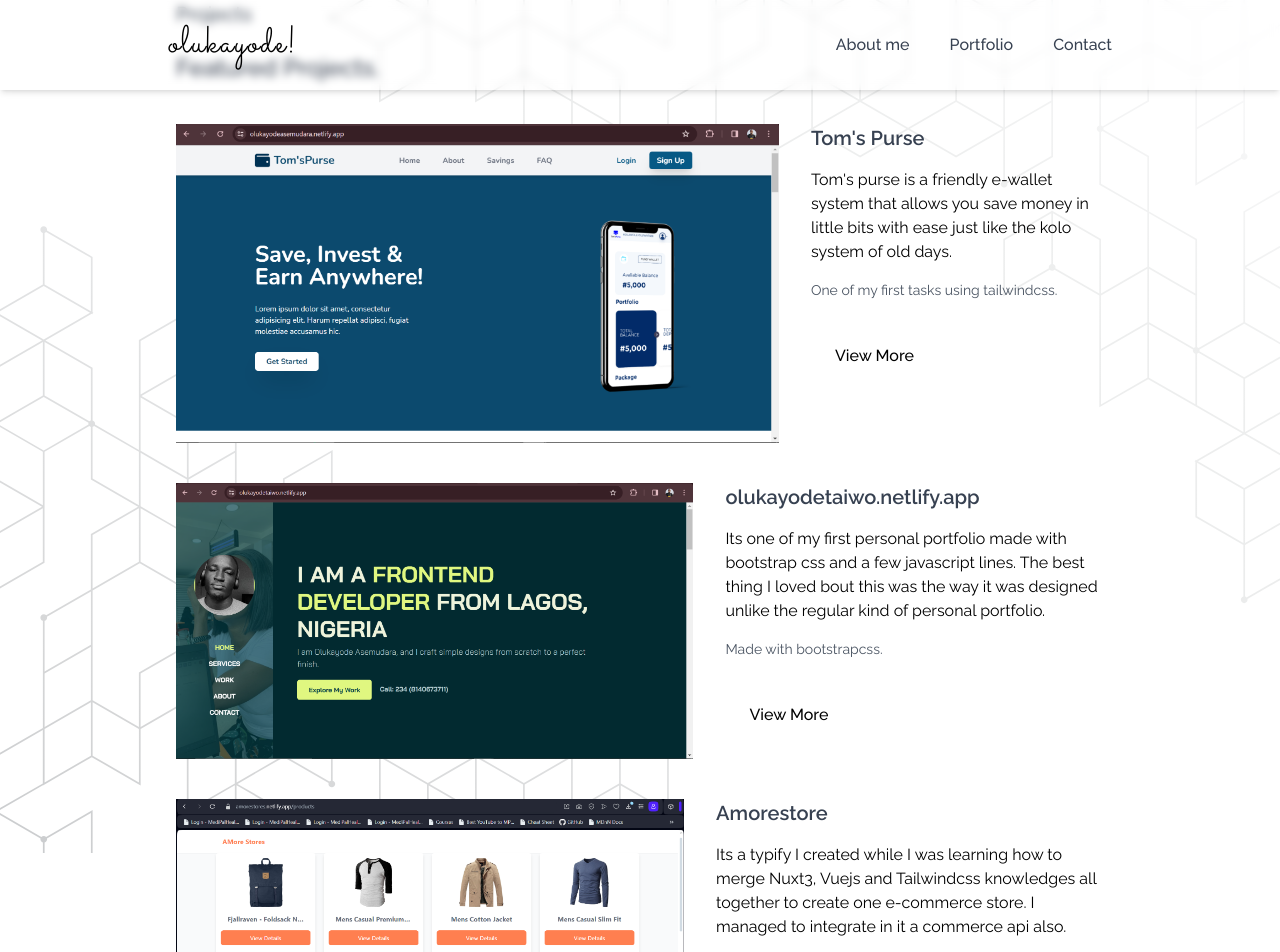
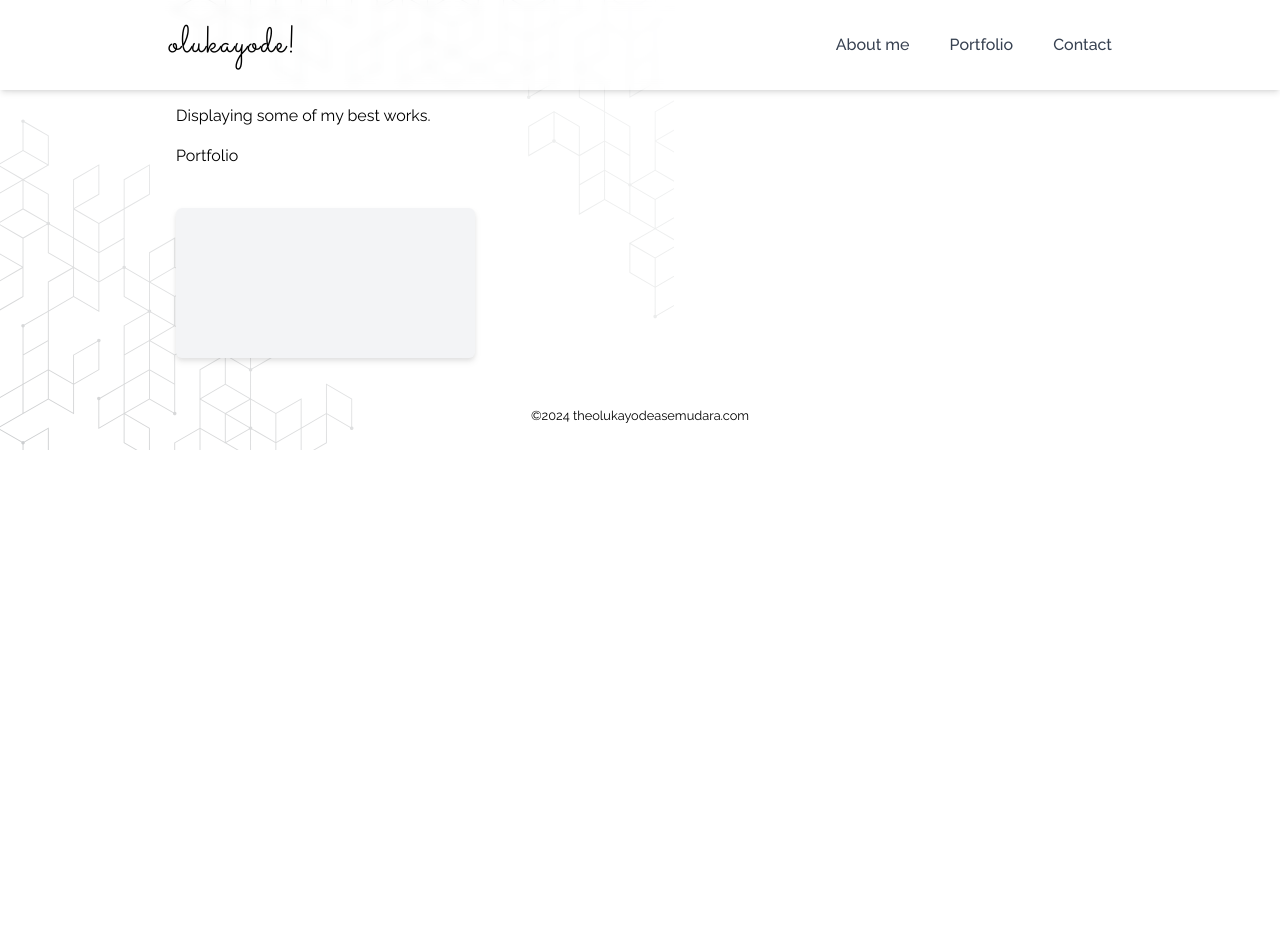
Before and after one commit to blaqnativity/myportfolios.com, a Nuxt app: page /portfolio in a window 1280 px wide. Shown: the top 952 px of the page. After the commit the page ends 800 px from the top, so only its background shows below. Built offline with nearby package versions, Linux system fonts and the light colour scheme.

Commit message:
been a while

```diff
--- a/components/navbar.vue
+++ b/components/navbar.vue
@@ -2,7 +2,7 @@
   <!-- ==============Navbar Section=============== -->
   <section class="fixed top-0 backdrop-blur-sm w-[100%] shadow-md">
     <nav
-      class="relative container mx-auto p-4 flex justify-between items-center"
+      class="relative container mx-auto p-4 flex justify-between items-center z-10"
     >
       <div>
         <NuxtLink class="logo" to="/">olukayode!</NuxtLink>
@@ -11,7 +11,7 @@
       <!-- nav menu -->
       <ul class="main_menu hidden space-x-10 md:flex">
         <li><NuxtLink to="/about">About me</NuxtLink></li>
-        <li><NuxtLink to="/contact">Portfolio</NuxtLink></li>
+        <li><NuxtLink to="/portfolio">Portfolio</NuxtLink></li>
         <li><NuxtLink to="/contact">Contact</NuxtLink></li>
       </ul>
 
@@ -20,9 +20,9 @@
       </div>
 
       <div class="dropdown_menu">
-        <li><NuxtLink to="/">About me</NuxtLink></li>
+        <li><NuxtLink to="/about">About me</NuxtLink></li>
         <li><NuxtLink to="/">Portfolio</NuxtLink></li>
-        <li><NuxtLink to="/">Contact</NuxtLink></li>
+        <li><NuxtLink to="/contact">Contact</NuxtLink></li>
       </div>
     </nav>
   </section>
--- a/pages/about.vue
+++ b/pages/about.vue
@@ -9,17 +9,9 @@
         <h2 class="text-5xl font-medium text-gray-500 md:text-7xl">about.</h2>
 
         <p class="text-gray-500 w-[80%]">
-          I initially started out as a school teacher at an early age. Later,
-          driven by a curiosity to explore new horizons, I went on to have my
-          first degree like every Nigerian child in Sociology at Adekunle Ajasin
-          University, Ondo State, Nigeria.
-        </p>
-
-        <p class="text-gray-500 w-[80%]">
-          Olukayode is a Software Engineer, he has less than two years
-          commercial experience providing front-end development, producing high
-          quality responsive websites, cross platform mobile-apps and
-          exceptional user experience.
+          Olukayode is a Software Engineer, Olukayode has two years experience
+          providing front-end development, producing high quality responsive
+          websites, cross platform mobile-apps and exceptional user experience.
         </p>
 
         <p class="text-gray-500 w-[80%]">
@@ -36,7 +28,9 @@
     </section>
 
     <!-- sticky links -->
-    <div class="hidden fixed left-[2rem] bottom-[2rem] md:flex flex-col gap-6">
+    <div
+      class="hidden fixed left-[2rem] bottom-[2rem] md:flex flex-col gap-6 shadow-lg p-3 bg-gray-100 rounded-full hover:bg-white border"
+    >
       <NuxtLink to="/"
         ><img class="w-8 h-8" src="~/assets/img/whatsapp.svg" alt=""
       /></NuxtLink>
@@ -106,8 +100,8 @@
       </div>
 
       <!-- testimonial cards -->
-      <div class="grid gap-8 md:grid-cols-2 mt-20">
-        <div class="card">
+      <div class="grid items-center justify-center mt-10 gap-4 md:grid-cols-2">
+        <div class="card flex justify-center">
           <div class="flex flex-col">
             <div class="flex items-start">
               <!-- client name / image -->
@@ -129,7 +123,7 @@
             </p>
           </div>
         </div>
-        <div class="card">
+        <div class="card flex justify-center">
           <div class="flex flex-col">
             <div class="flex items-start">
               <!-- client name / image -->
--- a/pages/contact.vue
+++ b/pages/contact.vue
@@ -2,13 +2,15 @@
   <!-- section page -->
   <section>
     <div class="container mx-auto p-6 mt-20">
-      <div class="flex flex-col space-y-4">
+      <div class="flex flex-col space-y-4 items-center md:items-start">
         <p>Send me a mail</p>
         <h2 class="font-medium text-2xl text-gray-700">Contact me here</h2>
         <div class="w-[20%] bg-gray-400 h-1 rounded-full"></div>
       </div>
 
-      <div class="flex flex-col items-center gap-4 mt-20 md:flex-row">
+      <div
+        class="flex flex-col space-y-6 items-center gap-4 mt-20 md:flex-row md:space-y-0"
+      >
         <div class="w-[80%] md:w-[50%]">
           <img src="~/assets/img/mail.svg" alt="" />
         </div>
--- a/pages/portfolio.vue
+++ b/pages/portfolio.vue
@@ -1,82 +1,25 @@
 <template>
   <!-- ================Projects section================ -->
-  <section class="mb-32">
-    <div class="container mx-auto px-6">
-      <div class="title flex flex-col space-y-6 text-start">
-        <h4 class="grayTitle text-gray-600 font-medium text-xl">Projects</h4>
-        <h3 class="font-medium text-2xl text-gray-700">Featured Projects.</h3>
+  <section class="mt-20">
+    <div class="container p-6 mx-auto">
+      <div class="flex flex-col items-start space-y-4">
+        <p>Displaying some of my best works.</p>
+        <h3>Portfolio</h3>
       </div>
 
-      <!-- flex containers -->
-      <div class="flex flex-col space-y-10">
-        <!-- flex items -->
-        <div class="flex flex-col md:flex-row gap-8 mt-10">
-          <div>
-            <img src="~/assets/img/projectone.png" alt="" />
-          </div>
-          <div class="flex flex-col gap-4">
-            <NuxtLink
-              ><h3 class="text-xl font-semibold text-gray-700">
-                Tom's Purse
-              </h3></NuxtLink
+      <div class="mt-10 grid grid-cols-1 gap-4 md:grid-cols-3">
+        <div
+          class="flex justify-center items-center bg-gray-100 p-4 text-center rounded-md drop-shadow-md"
+        >
+          <div class="flex flex-col space-y-4 opacity-0 hover:opacity-100">
+            <span>project one</span>
+            <h3>Project one</h3>
+            <small
+              >Lorem ipsum dolor sit amet. Lorem ipsum dolor sit amet.</small
             >
-            <p>
-              Tom's purse is a friendly e-wallet system that allows you save
-              money in little bits with ease just like the kolo system of old
-              days.
-            </p>
-            <span class="text-gray-600 text-sm"
-              >One of my first tasks using tailwindcss.</span
-            >
-            <NuxtLink to="/" class="btnLine">View More</NuxtLink>
-          </div>
-        </div>
-        <div class="flex flex-col md:flex-row gap-8 my-8">
-          <div>
-            <img src="~/assets/img/projecttwo.png" alt="" />
-          </div>
-          <div class="flex flex-col gap-4">
-            <NuxtLink
-              ><h3 class="text-xl font-semibold text-gray-700">
-                olukayodetaiwo.netlify.app
-              </h3></NuxtLink
-            >
-            <p>
-              Its one of my first personal portfolio made with bootstrap css and
-              a few javascript lines. The best thing I loved bout this was the
-              way it was designed unlike the regular kind of personal portfolio.
-            </p>
-            <span class="text-gray-600 text-sm">Made with bootstrapcss.</span>
-
-            <NuxtLink to="/" class="btnLine">View More</NuxtLink>
-          </div>
-        </div>
-        <div class="flex flex-col md:flex-row gap-8 my-8">
-          <div>
-            <img src="~/assets/img/projectthree.png" alt="" />
-          </div>
-          <div class="flex flex-col gap-4">
-            <NuxtLink
-              ><h3 class="text-xl font-semibold text-gray-700">
-                Amorestore
-              </h3></NuxtLink
-            >
-            <p>
-              Its a typify I created while I was learning how to merge Nuxt3,
-              Vuejs and Tailwindcss knowledges all together to create one
-              e-commerce store. I managed to integrate in it a commerce api
-              also.
-            </p>
-            <span class="text-gray-600 text-sm"
-              >Journey using Nuxt3, Vuejs and Bootstrap css all together.</span
-            >
-
-            <NuxtLink to="/" class="btnLine">View More</NuxtLink>
           </div>
         </div>
       </div>
-
-      <!-- flex containers -->
     </div>
   </section>
 </template>
```
